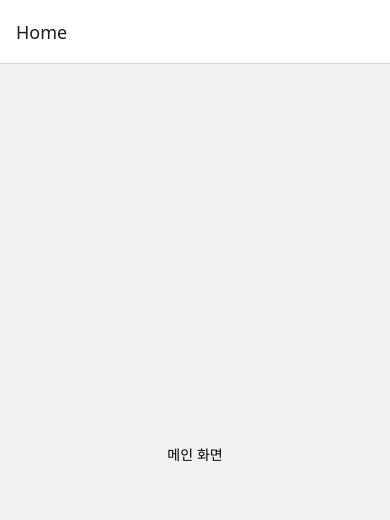
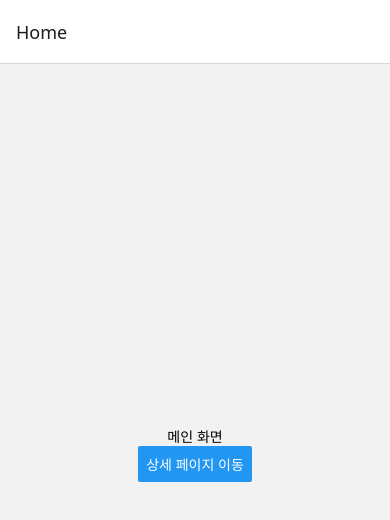
Before and after one commit to hyuns000/todo-app-25-07-04, a React Native app: screen / in a window 390 px wide. Shown: the top 520 px of the page. Built offline with nearby package versions, Linux system fonts and the light colour scheme.

Commit message:
navigation.navigate를 이용하여 화면간 전환

```diff
--- a/App.js
+++ b/App.js
@@ -1,22 +1,28 @@
 import { StatusBar } from 'expo-status-bar';
-import { StyleSheet, Text, View } from 'react-native';
+import { StyleSheet, Text, View, Button } from 'react-native';
 import { createStaticNavigation } from '@react-navigation/native';
 import { createNativeStackNavigator } from '@react-navigation/native-stack';
 import { NavigationContainer } from '@react-navigation/native';
 
-//2강 HomeScreen 컴포넌트 생성
-const HomeScreen = () => {
+//2강 HomeScreen 컴포넌트 생성 //3강 Button 컴포넌트 추가
+const HomeScreen = ({navigation}) => {
   return (
     <View style={{flex: 1, alignItems: 'center', justifyContent: 'center'}}>
       <Text Style={{fontSize: 40, fontWeight: "bold"}}>메인 화면</Text>
+      <Button
+        title="상세 페이지 이동"
+        onPress={() => navigation.navigate('Details')}>
+      </Button>
     </View>
   );
 }
-
-const DetailScreen = () => {
+//3강 push와 navigate 차이점
+const DetailScreen = ({navigation}) => {
   return (
     <View style={{flex: 1, alignItems: 'center', justifyContent: 'center'}}>
       <Text Style={{fontSize: 40, fontWeight: "bold"}}>상세보기 화면</Text>
+       <Button title="홈으로 이동" onPress={() => navigation.navigate('Home')}></Button>
+       <Button title="상세페이지로 이동" onPress={() => navigation.push('Details')}></Button>
     </View>
   );
 }
```
